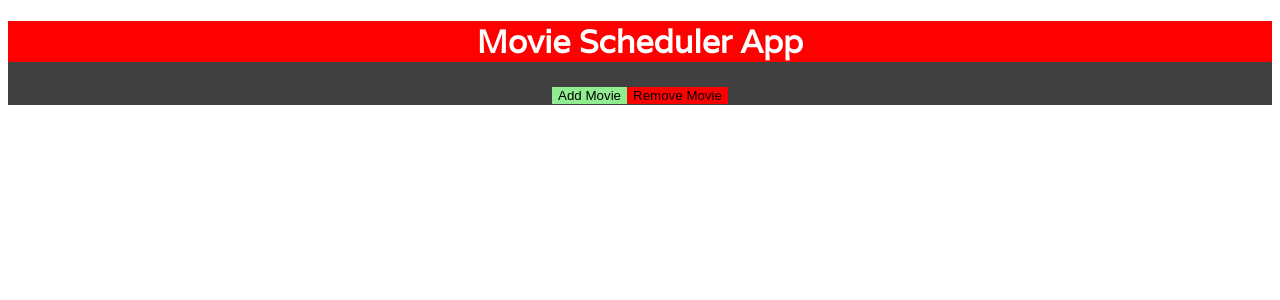
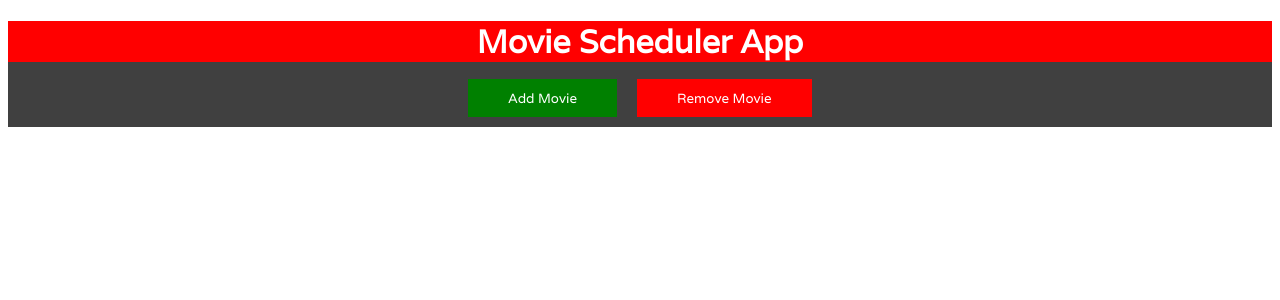
Before and after one commit to CutlerThayer/Movie-Scheduler, a React (Create React App) app in the folder movie-scheduler/: page / in a window 1280 px wide. Shown: the top 300 px of the page. Built offline with nearby package versions, Linux system fonts and the light colour scheme.

Commit message:
Readjust styling again

```diff
--- a/movie-scheduler/src/Components/Navbar.js
+++ b/movie-scheduler/src/Components/Navbar.js
@@ -10,7 +10,7 @@ const Navbar = () => {
 }
 
 const addMovie = {
-    backgroundColor: 'lightgreen'
+    backgroundColor: 'green'
 }
 
 const removeMovie = {
--- a/movie-scheduler/src/index.css
+++ b/movie-scheduler/src/index.css
@@ -17,5 +17,8 @@
 
 button{
   border: none;
-  padding: auto;
+  padding: 10px 40px 10px 40px;
+  margin: -5px 10px 10px 10px;
+  font-family: 'Varela', sans-serif;
+  color: white;
 }
```
